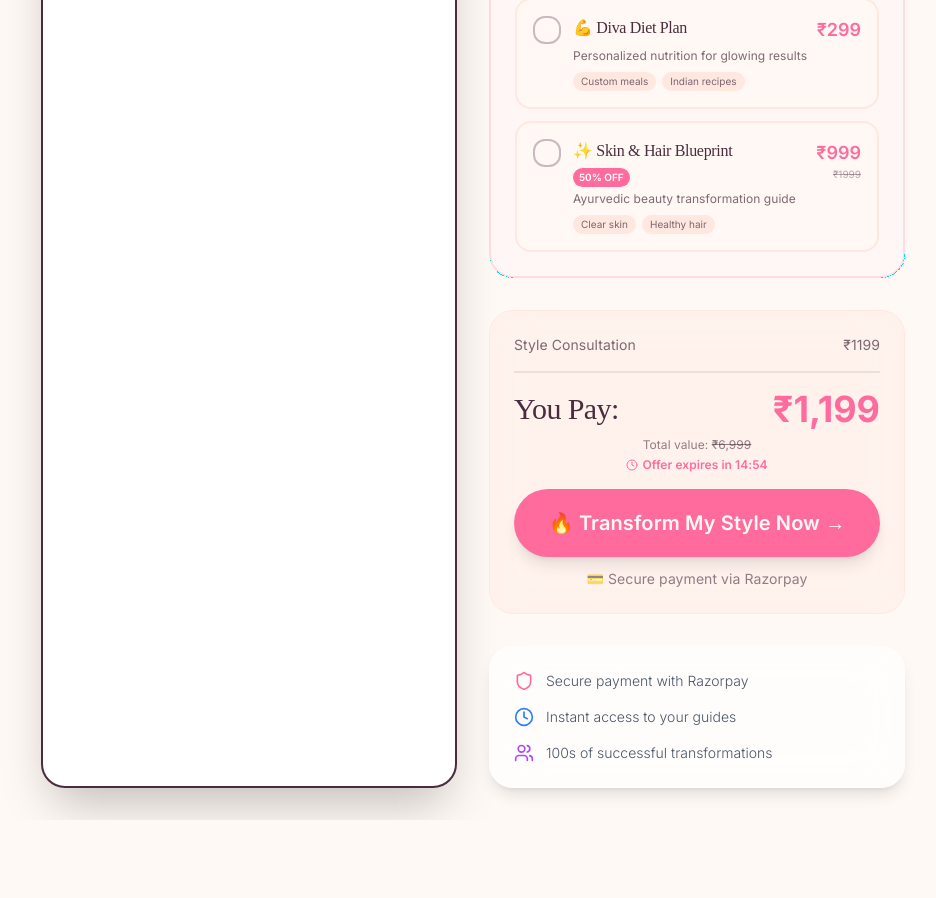
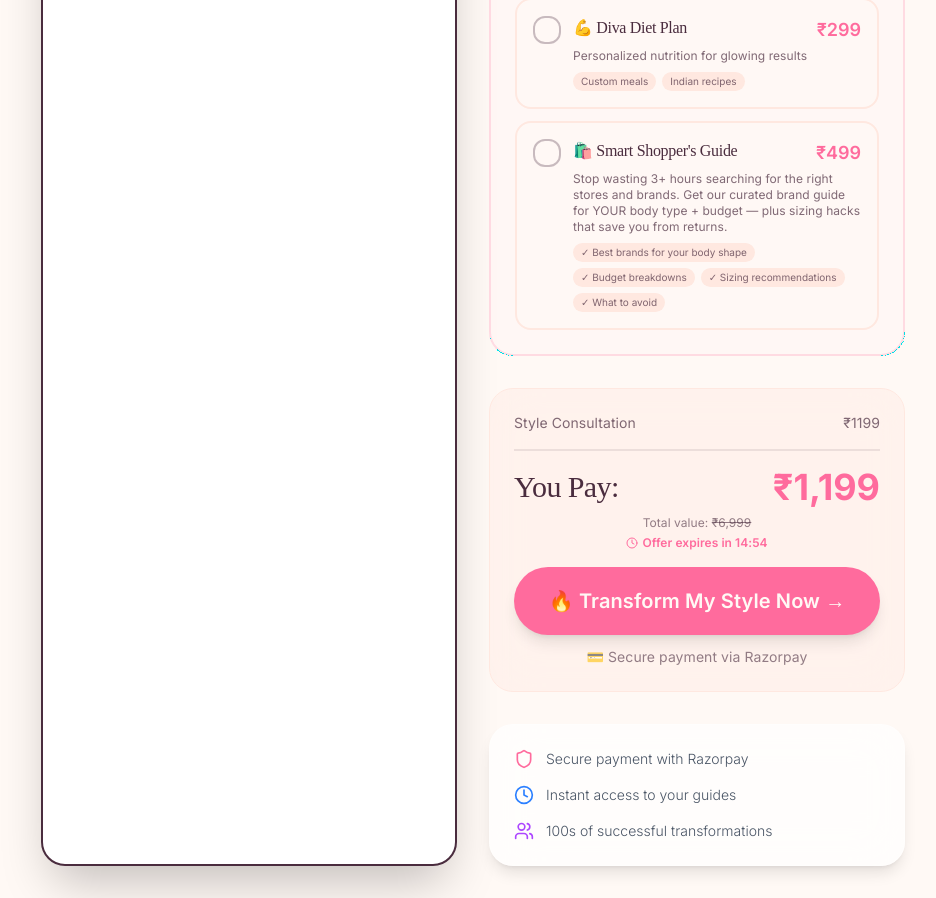
Before and after one commit to mithil0407/playernumberone, a Next.js app: page /checkout in a window 1280 px wide. Shown: the part 1499-2397 px from the top of the page, without its empty margins (167-1103 px from the left). Before the commit the page ends 2319 px from the top, so only its background shows below. Built offline with nearby package versions, Linux system fonts and the light colour scheme.

Commit message:
Replace Skin & Hair Blueprint add-on with Smart Shopper's Guide (₹499)

```diff
--- a/src/app/checkout/page.tsx
+++ b/src/app/checkout/page.tsx
@@ -81,26 +81,24 @@ export default function CheckoutPage() {
 
   // Add-ons
   const [divaDietPlanAddon, setDivaDietPlanAddon] = useState(false); // Diva Diet Plan
-  const [skinHairBlueprintAddon, setSkinHairBlueprintAddon] = useState(false); // Skin and Hair Blueprint
+  const [smartShoppersGuideAddon, setSmartShoppersGuideAddon] = useState(false); // Smart Shopper's Guide
 
   const divaDietPlanPrice = 299;
-
-  const skinHairBlueprintOriginalPrice = 1999;
-  const skinHairBlueprintDiscountedPrice = 999;
+  const smartShoppersGuidePrice = 499;
 
   // Memoize total calculations to prevent unnecessary recalculations
   const totalAmount = useMemo(() =>
     discountedPrice +
     (divaDietPlanAddon ? divaDietPlanPrice : 0) +
-    (skinHairBlueprintAddon ? skinHairBlueprintDiscountedPrice : 0),
-    [divaDietPlanAddon, skinHairBlueprintAddon]
+    (smartShoppersGuideAddon ? smartShoppersGuidePrice : 0),
+    [divaDietPlanAddon, smartShoppersGuideAddon]
   );
 
   const totalValue = useMemo(() =>
     originalPrice + 1000 + // Base + Free bonuses (₹1,000+ value)
     (divaDietPlanAddon ? divaDietPlanPrice : 0) +
-    (skinHairBlueprintAddon ? skinHairBlueprintOriginalPrice : 0),
-    [divaDietPlanAddon, skinHairBlueprintAddon]
+    (smartShoppersGuideAddon ? smartShoppersGuidePrice : 0),
+    [divaDietPlanAddon, smartShoppersGuideAddon]
   );
 
   // const totalSavings = totalValue - totalAmount; // Removed as not used in current design
@@ -177,9 +175,9 @@ export default function CheckoutPage() {
       id: 'diva_diet_plan'
     },
     skinhair: {
-      name: 'Skin and Hair Blueprint',
-      price: 999,
-      id: 'skin_hair_blueprint'
+      name: 'Smart Shoppers Guide',
+      price: 499,
+      id: 'smart_shoppers_guide'
     }
   }), []);
 
@@ -198,7 +196,7 @@ export default function CheckoutPage() {
     if (addonType === 'divadiet') {
       setDivaDietPlanAddon(checked);
     } else if (addonType === 'skinhair') {
-      setSkinHairBlueprintAddon(checked);
+      setSmartShoppersGuideAddon(checked);
     }
   }, [addonDetails]);
 
@@ -220,7 +218,7 @@ export default function CheckoutPage() {
     setIsProcessing(true);
 
     // Track InitiateCheckout event with correct item count
-    const itemCount = 1 + (divaDietPlanAddon ? 1 : 0) + (skinHairBlueprintAddon ? 1 : 0);
+    const itemCount = 1 + (divaDietPlanAddon ? 1 : 0) + (smartShoppersGuideAddon ? 1 : 0);
     trackInitiateCheckout(totalAmount, itemCount, 'ICONIK Style Consultation');
 
     try {
@@ -233,11 +231,11 @@ export default function CheckoutPage() {
         base_product: 'Iconik Style Consultation',
         add_ons: {
           diva_diet_plan: divaDietPlanAddon,
-          skin_hair_blueprint: skinHairBlueprintAddon
+          smart_shoppers_guide: smartShoppersGuideAddon
         },
         total_base_price: discountedPrice,
         diva_diet_plan_price: divaDietPlanAddon ? divaDietPlanPrice : 0,
-        skin_hair_blueprint_price: skinHairBlueprintAddon ? skinHairBlueprintDiscountedPrice : 0
+        smart_shoppers_guide_price: smartShoppersGuideAddon ? smartShoppersGuidePrice : 0
       };
 
       // Call payment API
@@ -279,7 +277,7 @@ export default function CheckoutPage() {
             // Payment successful - Track detailed purchase with all items
             const purchasedItems = ['iconik_style_consultation'];
             if (divaDietPlanAddon) purchasedItems.push('diva_diet_plan');
-            if (skinHairBlueprintAddon) purchasedItems.push('skin_hair_blueprint');
+            if (smartShoppersGuideAddon) purchasedItems.push('smart_shoppers_guide');
 
             // Track SINGLE purchase event with all items (no duplicates)
             trackPurchase(totalAmount, 'ICONIK Complete Package', purchasedItems, purchasedItems.length);
@@ -344,14 +342,14 @@ export default function CheckoutPage() {
       setIsProcessing(false);
       alert(error instanceof Error ? error.message : 'Payment failed. Please try again.');
     }
-  }, [formData, totalAmount, divaDietPlanAddon, skinHairBlueprintAddon, razorpayLoaded]);
+  }, [formData, totalAmount, divaDietPlanAddon, smartShoppersGuideAddon, razorpayLoaded]);
 
   // Memoize submit handler
   const handleSubmit = useCallback(async (e: React.FormEvent) => {
     e.preventDefault();
 
     // Check if no add-ons are selected
-    const hasAddons = divaDietPlanAddon || skinHairBlueprintAddon;
+    const hasAddons = divaDietPlanAddon || smartShoppersGuideAddon;
 
     // Only show popup if: no add-ons AND popup hasn't been dismissed
     if (!hasAddons && !popupDismissed) {
@@ -360,7 +358,7 @@ export default function CheckoutPage() {
       // Process payment directly if add-ons selected OR popup was dismissed
       await processPayment();
     }
-  }, [processPayment, divaDietPlanAddon, skinHairBlueprintAddon, popupDismissed]);
+  }, [processPayment, divaDietPlanAddon, smartShoppersGuideAddon, popupDismissed]);
 
   // Function to continue without add-ons
   const continueWithoutAddons = useCallback(async () => {
@@ -633,20 +631,20 @@ export default function CheckoutPage() {
                   </div>
                 </div>
 
-                {/* Add-on 2: Skin & Hair Blueprint */}
+                {/* Add-on 2: Smart Shopper's Guide */}
                 <div
-                  onClick={() => handleAddonChange('skinhair', !skinHairBlueprintAddon)}
+                  onClick={() => handleAddonChange('skinhair', !smartShoppersGuideAddon)}
                   className={`border-2 rounded-xl p-4 cursor-pointer transition-all duration-300 ${
-                    skinHairBlueprintAddon
+                    smartShoppersGuideAddon
                       ? 'border-luxury-accent bg-luxury-warm-white shadow-lg'
                       : 'border-luxury-cream bg-luxury-warm-white/50 hover:border-luxury-accent/50'
                   }`}
                 >
                   <div className="flex items-start gap-3">
                     <div className={`w-7 h-7 rounded-lg border-2 flex items-center justify-center flex-shrink-0 transition-all ${
-                      skinHairBlueprintAddon ? 'border-luxury-accent bg-luxury-accent' : 'border-luxury-charcoal/30'
+                      smartShoppersGuideAddon ? 'border-luxury-accent bg-luxury-accent' : 'border-luxury-charcoal/30'
                     }`}>
-                      {skinHairBlueprintAddon && (
+                      {smartShoppersGuideAddon && (
                         <svg className="w-4 h-4 text-white" fill="none" stroke="currentColor" viewBox="0 0 24 24">
                           <path strokeLinecap="round" strokeLinejoin="round" strokeWidth={3} d="M5 13l4 4L19 7" />
                         </svg>
@@ -656,22 +654,20 @@ export default function CheckoutPage() {
                     <div className="flex-1">
                       <div className="flex items-start justify-between gap-2 mb-1">
                         <div className="flex-1">
-                          <h4 className="luxury-heading text-luxury-charcoal text-base">✨ Skin & Hair Blueprint</h4>
-                          <span className="inline-block bg-luxury-accent text-white text-[10px] px-1.5 py-0.5 rounded-full font-semibold mt-0.5">
-                            50% OFF
-                          </span>
+                          <h4 className="luxury-heading text-luxury-charcoal text-base">🛍️ Smart Shopper&apos;s Guide</h4>
                         </div>
                         <div className="text-right flex-shrink-0">
-                          <span className="text-luxury-green font-semibold text-lg">₹{skinHairBlueprintDiscountedPrice}</span>
-                          <span className="block text-[10px] line-through text-luxury-charcoal/40">₹{skinHairBlueprintOriginalPrice}</span>
+                          <span className="text-luxury-green font-semibold text-lg">₹{smartShoppersGuidePrice}</span>
                         </div>
                       </div>
                       <p className="text-xs luxury-body text-luxury-charcoal/70 mb-2">
-                        Ayurvedic beauty transformation guide
+                        Stop wasting 3+ hours searching for the right stores and brands. Get our curated brand guide for YOUR body type + budget — plus sizing hacks that save you from returns.
                       </p>
                       <div className="flex flex-wrap gap-1.5">
-                        <span className="text-[10px] bg-luxury-cream px-2 py-0.5 rounded-full text-luxury-charcoal/70">Clear skin</span>
-                        <span className="text-[10px] bg-luxury-cream px-2 py-0.5 rounded-full text-luxury-charcoal/70">Healthy hair</span>
+                        <span className="text-[10px] bg-luxury-cream px-2 py-0.5 rounded-full text-luxury-charcoal/70">✓ Best brands for your body shape</span>
+                        <span className="text-[10px] bg-luxury-cream px-2 py-0.5 rounded-full text-luxury-charcoal/70">✓ Budget breakdowns</span>
+                        <span className="text-[10px] bg-luxury-cream px-2 py-0.5 rounded-full text-luxury-charcoal/70">✓ Sizing recommendations</span>
+                        <span className="text-[10px] bg-luxury-cream px-2 py-0.5 rounded-full text-luxury-charcoal/70">✓ What to avoid</span>
                       </div>
                     </div>
                   </div>
@@ -694,10 +690,10 @@ export default function CheckoutPage() {
                   </div>
                 )}
 
-                {skinHairBlueprintAddon && (
+                {smartShoppersGuideAddon && (
                   <div className="flex justify-between items-center text-sm luxury-body text-luxury-charcoal/70">
-                    <span>+ Skin & Hair</span>
-                    <span>₹{skinHairBlueprintDiscountedPrice}</span>
+                    <span>+ Shopper&apos;s Guide</span>
+                    <span>₹{smartShoppersGuidePrice}</span>
                   </div>
                 )}
               </div>
@@ -727,7 +723,7 @@ export default function CheckoutPage() {
                 disabled={isProcessing}
                 onClick={async (e) => {
                   e.preventDefault();
-                  const hasAddons = divaDietPlanAddon || skinHairBlueprintAddon;
+                  const hasAddons = divaDietPlanAddon || smartShoppersGuideAddon;
                   if (!hasAddons && !popupDismissed) {
                     setShowAddonPopup(true);
                     trackCTAClick('Add-on Popup Shown', 'Checkout Main Button', totalAmount);
@@ -853,20 +849,20 @@ export default function CheckoutPage() {
                 </div>
               </div>
 
-              {/* Skin & Hair Blueprint Add-on */}
+              {/* Smart Shopper's Guide Add-on */}
               <div
-                onClick={() => setSkinHairBlueprintAddon(!skinHairBlueprintAddon)}
+                onClick={() => setSmartShoppersGuideAddon(!smartShoppersGuideAddon)}
                 className={`border-2 rounded-xl p-3 cursor-pointer transition-all duration-300 ${
-                  skinHairBlueprintAddon
+                  smartShoppersGuideAddon
                     ? 'border-luxury-accent bg-luxury-pink-bg shadow-lg'
                     : 'border-luxury-cream hover:border-luxury-accent/50 hover:bg-luxury-cream/30'
                 }`}
               >
                 <div className="flex items-start gap-3">
                   <div className={`w-5 h-5 rounded-full border-2 flex items-center justify-center flex-shrink-0 mt-0.5 transition-all ${
-                    skinHairBlueprintAddon ? 'border-luxury-accent bg-luxury-accent' : 'border-luxury-charcoal/30'
+                    smartShoppersGuideAddon ? 'border-luxury-accent bg-luxury-accent' : 'border-luxury-charcoal/30'
                   }`}>
-                    {skinHairBlueprintAddon && (
+                    {smartShoppersGuideAddon && (
                       <svg className="w-3 h-3 text-white" fill="none" stroke="currentColor" viewBox="0 0 24 24">
                         <path strokeLinecap="round" strokeLinejoin="round" strokeWidth={3} d="M5 13l4 4L19 7" />
                       </svg>
@@ -877,28 +873,32 @@ export default function CheckoutPage() {
                     <div className="flex items-start justify-between gap-2 mb-1.5">
                       <div className="flex-1">
                         <h4 className="luxury-heading text-luxury-charcoal text-sm md:text-base">
-                          ✨ Skin & Hair Blueprint
+                          🛍️ Smart Shopper&apos;s Guide
                         </h4>
-                        <span className="inline-block bg-luxury-accent text-white text-[10px] px-1.5 py-0.5 rounded-full font-semibold mt-0.5">
-                          50% OFF
-                        </span>
                       </div>
                       <div className="text-right flex-shrink-0">
-                        <span className="text-luxury-green font-semibold text-base">₹{skinHairBlueprintDiscountedPrice}</span>
-                        <span className="block text-[10px] line-through text-luxury-charcoal/40">₹{skinHairBlueprintOriginalPrice}</span>
+                        <span className="text-luxury-green font-semibold text-base">₹{smartShoppersGuidePrice}</span>
                       </div>
                     </div>
                     <p className="text-xs luxury-body text-luxury-charcoal/70 mb-2">
-                      Glowing skin & gorgeous hair guide
+                      Stop wasting 3+ hours searching. Get our curated brand guide for YOUR body type + budget.
                     </p>
                     <div className="space-y-1">
                       <div className="flex items-start gap-1.5 text-xs luxury-body text-luxury-charcoal/70">
                         <CheckCircle className="w-3.5 h-3.5 text-luxury-accent flex-shrink-0 mt-0.5" />
-                        <span>Skincare routine</span>
+                        <span>Best brands for your body shape</span>
                       </div>
                       <div className="flex items-start gap-1.5 text-xs luxury-body text-luxury-charcoal/70">
                         <CheckCircle className="w-3.5 h-3.5 text-luxury-accent flex-shrink-0 mt-0.5" />
-                        <span>Hair care guide</span>
+                        <span>Budget breakdowns (affordable to premium)</span>
+                      </div>
+                      <div className="flex items-start gap-1.5 text-xs luxury-body text-luxury-charcoal/70">
+                        <CheckCircle className="w-3.5 h-3.5 text-luxury-accent flex-shrink-0 mt-0.5" />
+                        <span>Sizing recommendations by brand</span>
+                      </div>
+                      <div className="flex items-start gap-1.5 text-xs luxury-body text-luxury-charcoal/70">
+                        <CheckCircle className="w-3.5 h-3.5 text-luxury-accent flex-shrink-0 mt-0.5" />
+                        <span>What to avoid based on your palette</span>
                       </div>
                     </div>
                   </div>
```
Also changed, not shown: 1 other file (tests, documents, lock files or other folders).
